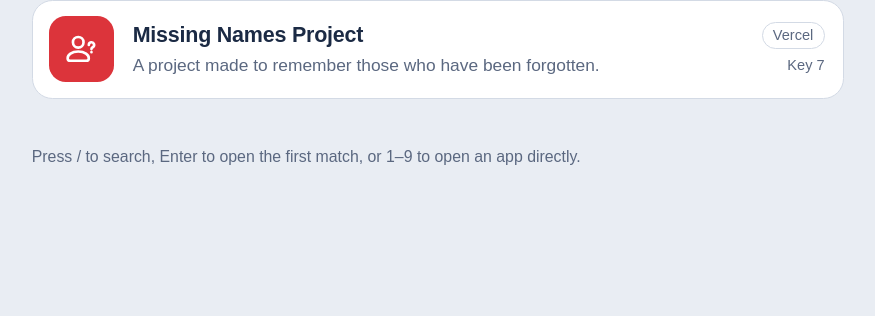
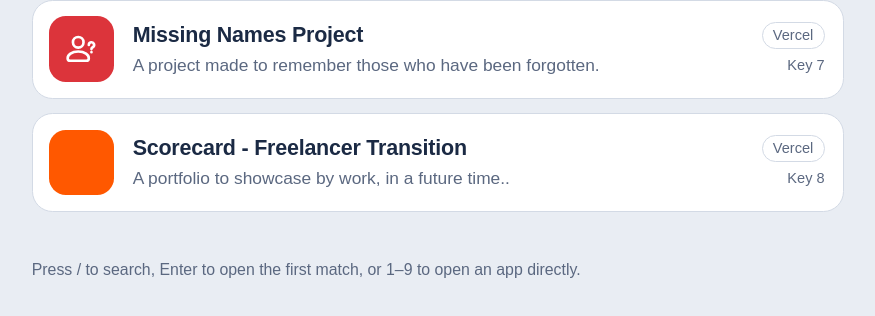
Before and after one commit to luis-csm86/Apps, a plain HTML site: page index.html in a window 1280 px wide. Shown: the part 1027-1343 px from the top of the page, without its empty margins (202-1077 px from the left). Before the commit the page ends 1270 px from the top, so only its background shows below. Drawn offline with Linux system fonts and the light colour scheme; a web font is replaced by a local one.

Commit message:
Update index.html

```diff
--- a/index.html
+++ b/index.html
@@ -231,6 +231,15 @@ const APPS = [
     color: "#DC343B",
     icon: "question",
     tags: "research project historical figures"
+  },
+   {
+    name: "Scorecard - Freelancer Transition",
+    url: "https://support-scorecard.vercel.app/",
+    desc: "A portfolio to showcase by work, in a future time..",
+    host: "Vercel",
+    color: "#FF5800",
+    icon: "robot",
+    tags: "portofolio showcase"
   }
 ];
 /* -------------------------------------------------------- */
@@ -243,7 +252,8 @@ const ICONS = {
   music: '<path d="M9 18V5l12-2v13"/><circle cx="6" cy="18" r="3"/><circle cx="18" cy="16" r="3"/>',
   link: '<path d="M10 13a5 5 0 0 0 7 0l3-3a5 5 0 0 0-7-7l-1 1"/><path d="M14 11a5 5 0 0 0-7 0l-3 3a5 5 0 0 0 7 7l1-1"/>',
   home: '<path d="m21.664 10.252l-9-8a1 1 0 0 0-1.328 0l-9 8a1 1 0 0 0 1.328 1.496L4 11.449V21a1 1 0 0 0 1 1h14a1 1 0 0 0 1-1v-9.551l.336.299a1 1 0 0 0 1.328-1.496M9.184 20a2.982 2.982 0 0 1 5.632 0Zm1.316-5.5A1.5 1.5 0 1 1 12 16a1.5 1.5 0 0 1-1.5-1.5M18 20h-1.101a5 5 0 0 0-2.259-3.228a3.47 3.47 0 0 0 .86-2.272a3.5 3.5 0 0 0-7 0a3.47 3.47 0 0 0 .86 2.272A5 5 0 0 0 7.1 20H6V9.671l6-5.333l6 5.333Z"/>',
-  question: '<circle cx="10" cy="7" r="4" /> <path d="M10 14c-5 0-8 2.5-8 5a2 2 0 0 0 2 2h12a2 2 0 0 0 2-2c0-2.5-3-5-8-5m10.014.476h-.012M18 9a2 2 0 1 1 2.959 1.755c-.485.266-.959.693-.959 1.245m.027 2.476a.025.025 0 1 1-.05 0a.025.025 0 0 1 .05 0" />'
+  question: '<circle cx="10" cy="7" r="4" /> <path d="M10 14c-5 0-8 2.5-8 5a2 2 0 0 0 2 2h12a2 2 0 0 0 2-2c0-2.5-3-5-8-5m10.014.476h-.012M18 9a2 2 0 1 1 2.959 1.755c-.485.266-.959.693-.959 1.245m.027 2.476a.025.025 0 1 1-.05 0a.025.025 0 0 1 .05 0" />',
+  robot: '<path class="nkpc5v"/><path class="phkyni"/><circle class="d1ym2h"/><path class="rd_ohu"/>'
 };
 
 const list = document.getElementById("list");
```
